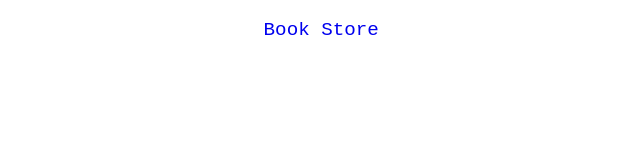
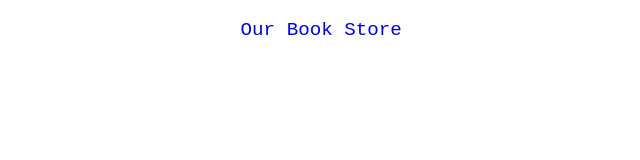
Before and after one commit to karumenick-dev/currency-converter-assignment, a plain HTML site: page Documents/github-issue/index.html in a window 1280 px wide. Shown: the full height of the page, 346-986 px from the left. Drawn offline with Linux system fonts and the light colour scheme; a web font is replaced by a local one.

Commit message:
add our to a tag

```diff
--- a/Documents/github-issue/index.html
+++ b/Documents/github-issue/index.html
@@ -13,5 +13,5 @@
   <header class="header">
     <nav class="nav-bar">
       <a href="#hero" class="header-name">
-        Book Store
+        Our Book Store
       </a>
```
